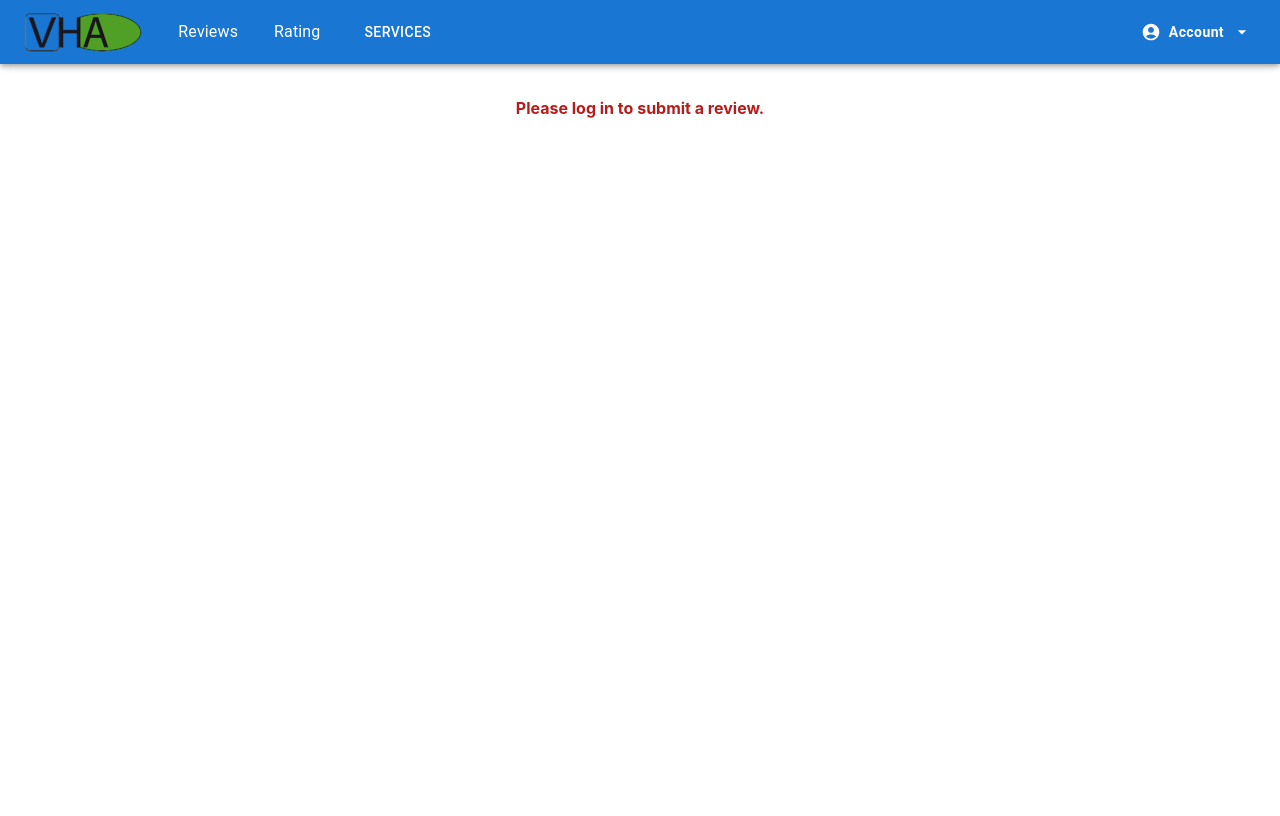
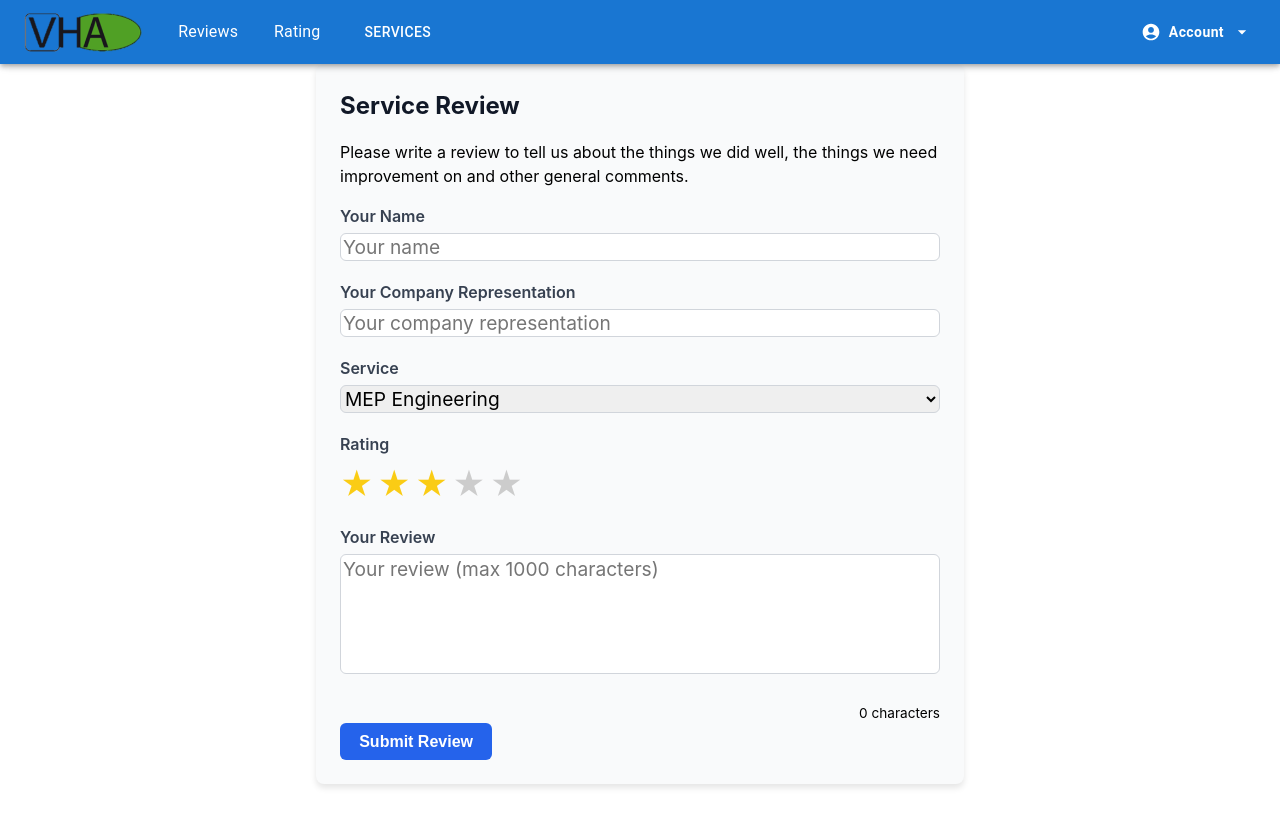
Before and after one commit to Shadtrix/VHA, a React (Vite) app in the folder Web app/client/: page /submit-review in a window 1280 px wide. Built offline with nearby package versions, Linux system fonts and the light colour scheme.

Commit message:
slight changes to tutorial and review form
minor changes

```diff
--- a/Web app/client/src/pages/ReviewForm.jsx
+++ b/Web app/client/src/pages/ReviewForm.jsx
@@ -1,27 +1,47 @@
-import React, { useState, useContext } from "react";
+import React, { useState } from "react";
 import axios from "axios";
 import StarRating from "../components/StarRating";
 import "./ReviewForm.css";
 import { useNavigate } from "react-router-dom";
-import UserContext from "../contexts/UserContext";
+import { Bloodtype } from "@mui/icons-material";
 
-const ReviewForm = ({ onAdd = () => { } }) => {
-  const { user } = useContext(UserContext);
+const ReviewForm = ({ onAdd = () => {} }) => {
   const [formData, setFormData] = useState({
     name: "",
     company: "",
     description: "",
-    service: "MEP Engineering"
+    service: "MEP Engineering",
   });
   const [rating, setRating] = useState(3);
+  const [error, setError] = useState("");
+  const [submitError, setSubmitError] = useState("");
   const navigate = useNavigate();
 
   const handleChange = (e) => {
-    setFormData((prev) => ({ ...prev, [e.target.name]: e.target.value }));
+    const { name, value } = e.target;
+
+    if (name === "description") {
+      if (value.length > 1000) {
+        setError("Input exceeds max of 1000 characters");
+      } else {
+        setError("");
+        setSubmitError(""); // clear on input
+      }
+    }
+
+    setFormData((prev) => ({ ...prev, [name]: value }));
   };
 
   const handleSubmit = async (e) => {
     e.preventDefault();
+
+    if (formData.description.length > 1000) {
+      setSubmitError("Cannot submit: Review exceeds 1000 characters limit.");
+      return;
+    }
+
+    setSubmitError("");
+
     const dataToSend = { ...formData, rating };
     try {
       const res = await axios.post("http://localhost:3001/api/reviews", dataToSend);
@@ -30,7 +50,7 @@ const ReviewForm = ({ onAdd = () => { } }) => {
         name: "",
         company: "",
         description: "",
-        service: "MEP Engineering"
+        service: "MEP Engineering",
       });
       setRating(3);
       alert("Thank you for your review!");
@@ -41,24 +61,18 @@ const ReviewForm = ({ onAdd = () => { } }) => {
     }
   };
 
-  if (!user) {
-    return (
-      <div style={{ padding: "2rem", textAlign: "center", fontWeight: "bold", color: "#b71c1c" }}>
-        Please log in to submit a review.
-      </div>
-    );
-  }
-
   return (
     <form onSubmit={handleSubmit} className="review-form">
-      <h2>Service Review</h2>
+      <h>Service Review</h>
+
+      <p>Please write a review to tell us about the things we did well, the things we need improvement on and other general comments.</p>
 
       <label htmlFor="name">Your Name</label>
       <input
         id="name"
         name="name"
         type="text"
-        value={formData.name || ""}
+        value={formData.name}
         onChange={handleChange}
         placeholder="Your name"
         required
@@ -69,19 +83,9 @@ const ReviewForm = ({ onAdd = () => { } }) => {
         id="company"
         name="company"
         type="text"
-        value={formData.company || ""}
+        value={formData.company}
         onChange={handleChange}
         placeholder="Your company representation"
-        required
-      />
-
-      <label htmlFor="description">Your Review</label>
-      <textarea
-        id="description"
-        name="description"
-        value={formData.description || ""}
-        onChange={handleChange}
-        placeholder="Your review"
         required
       />
 
@@ -89,7 +93,7 @@ const ReviewForm = ({ onAdd = () => { } }) => {
       <select
         id="service"
         name="service"
-        value={formData.service || ""}
+        value={formData.service}
         onChange={handleChange}
       >
         <option>MEP Engineering</option>
@@ -103,7 +107,50 @@ const ReviewForm = ({ onAdd = () => { } }) => {
         <StarRating value={rating} onChange={setRating} />
       </div>
 
-      <button type="submit">Submit Review</button>
+      <label htmlFor="description">Your Review</label>
+      <textarea
+        id="description"
+        name="description"
+        value={formData.description}
+        onChange={handleChange}
+        placeholder="Your review (max 1000 characters)"
+        required
+        className={error ? "error" : ""}
+        aria-describedby="description-error"
+      />
+      <div
+        style={{
+          display: "flex",
+          justifyContent: "flex-end",
+          gap: "1rem",
+          fontSize: "0.85rem",
+          marginTop: 4,
+          color: error ? "red" : "inherit",
+          alignItems: "center",
+        }}
+      >
+        {error && <div id="description-error">{error}</div>}
+        <div>{formData.description.length} characters</div>
+      </div>
+
+      {/* Submit-level error message */}
+      {submitError && (
+        <div
+          style={{
+            color: "red",
+            fontWeight: "600",
+            fontSize: "0.9rem",
+            textAlign: "center",
+            marginBottom: "0.8rem",
+          }}
+        >
+          {submitError}
+        </div>
+      )}
+
+      <button type="submit" disabled={!!error || !!submitError}>
+        Submit Review
+      </button>
     </form>
   );
 };
--- a/Web app/client/src/pages/Tutorials.jsx
+++ b/Web app/client/src/pages/Tutorials.jsx
@@ -1,54 +1,80 @@
 import React, { useEffect, useState } from 'react';
-import { Box, Typography, Grid, Card, CardContent } from '@mui/material';
+import { Box, Typography, Grid, Card, CardContent, Rating } from '@mui/material';
 import http from '../http';
 import { AccessTime } from '@mui/icons-material';
 import dayjs from 'dayjs';
 import global from '../global';
 
-function Tutorials() {
-    const [tutorialList, setTutorialList] = useState([]);
+function PublicReviews() {
+  const [reviews, setReviews] = useState([]);
 
   useEffect(() => {
-        http.get('/tutorial').then((res) => {
-            console.log(res.data);
-            setTutorialList(res.data);
+    http.get('/api/reviews').then((res) => {
+      // Filter reviews with rating >= 4
+      const filtered = res.data.filter((review) => review.rating >= 4);
+      setReviews(filtered);
     });
   }, []);
+
   return (
-        <Box>
-            <Typography variant="h5" sx={{ my: 2 }}>
-                Reviews
+    <Box sx={{ p: 2 }}>
+      <Typography variant="h5" sx={{ my: 3 }}>
+        Customer Reviews (4 & 5 Star)
       </Typography>
-            <Grid container spacing={2}>
-                {
-                    tutorialList.map((tutorial, i) => {
-                        return (
-                            <Grid item xs={12} md={6} lg={4} key={tutorial.id}>
-                                <Card>
+
+      <Grid container spacing={3}>
+        {reviews.map((review) => (
+          <Grid item xs={12} sm={6} md={4} lg={3} key={review.id}>
+            <Card
+              sx={{
+                height: '100%',
+                display: 'flex',
+                flexDirection: 'column',
+                justifyContent: 'space-between',
+                boxShadow: 3,
+                transition: 'transform 0.2s ease, box-shadow 0.2s ease',
+                '&:hover': {
+                  transform: 'translateY(-4px)',
+                  boxShadow: 6,
+                },
+              }}
+            >
               <CardContent>
-                                        <Typography variant="h6" sx={{ mb: 1 }}>
-                                            {tutorial.title}
+                <Typography variant="subtitle1" fontWeight={600}>
+                  {review.name}
                 </Typography>
-                                        <Box sx={{ display: 'flex', alignItems: 'center', mb: 1 }}
-                                            color="text.secondary">
-                                            <AccessTime sx={{ mr: 1 }} />
-                                            <Typography>
-                                                {dayjs(tutorial.createdAt).format(global.datetimeFormat)}
+                <Typography variant="body2" color="text.secondary" sx={{ mb: 1 }}>
+                  {review.company || '—'} • {review.service}
+                </Typography>
+
+                <Rating
+                  value={review.rating}
+                  readOnly
+                  precision={1}
+                  size="small"
+                  sx={{ mb: 1 }}
+                />
+
+                <Typography variant="body2" sx={{ whiteSpace: 'pre-wrap' }}>
+                  {review.description.split(" ").slice(0, 50).join(" ")}{review.description.split(" ").length > 50 ? '...' : ''}
+                </Typography>
+
+                <Box
+                  mt={2}
+                  sx={{ display: 'flex', alignItems: 'center', color: 'text.secondary' }}
+                >
+                  <AccessTime sx={{ mr: 1 }} fontSize="small" />
+                  <Typography variant="caption">
+                    {dayjs(review.createdAt).format(global.datetimeFormat)}
                   </Typography>
                 </Box>
-                                        <Typography sx={{ whiteSpace: 'pre-wrap' }}>
-                                            {tutorial.description}
-                                        </Typography>
               </CardContent>
             </Card>
           </Grid>
-                        );
-                    })
-                }
+        ))}
       </Grid>
     </Box>
   );
 }
 
-export default Tutorials;
-//
+export default PublicReviews;
```
Lines whose indentation alone changed are shown as unchanged.
